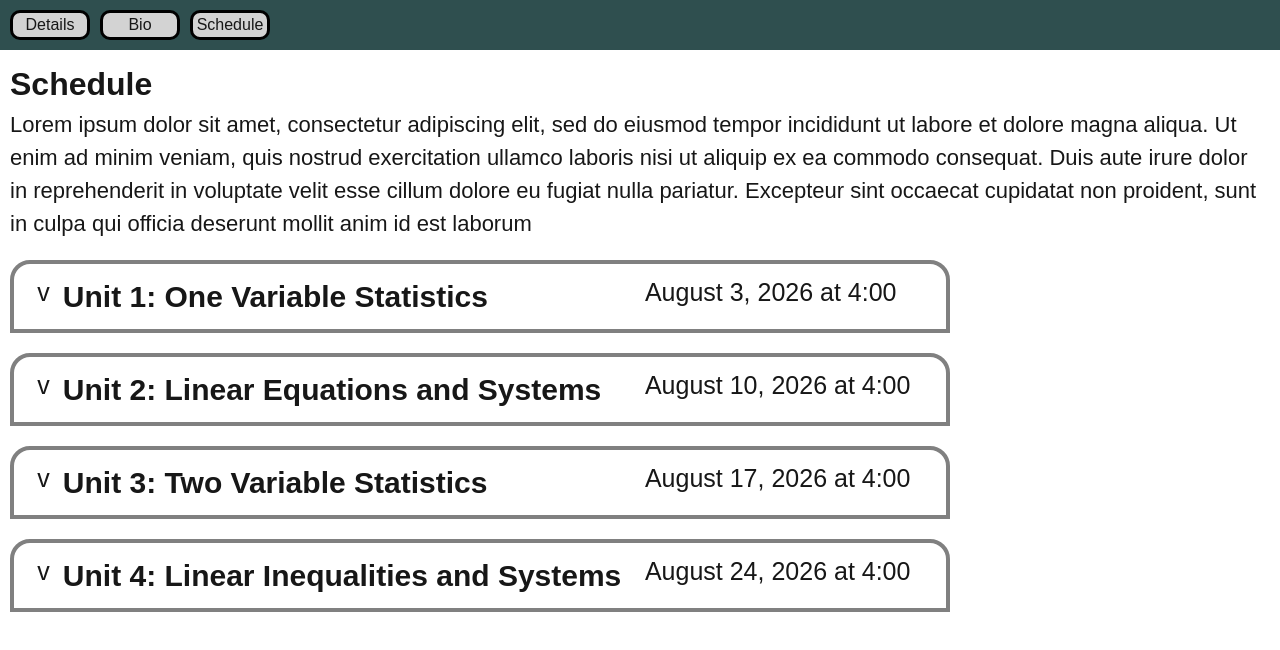
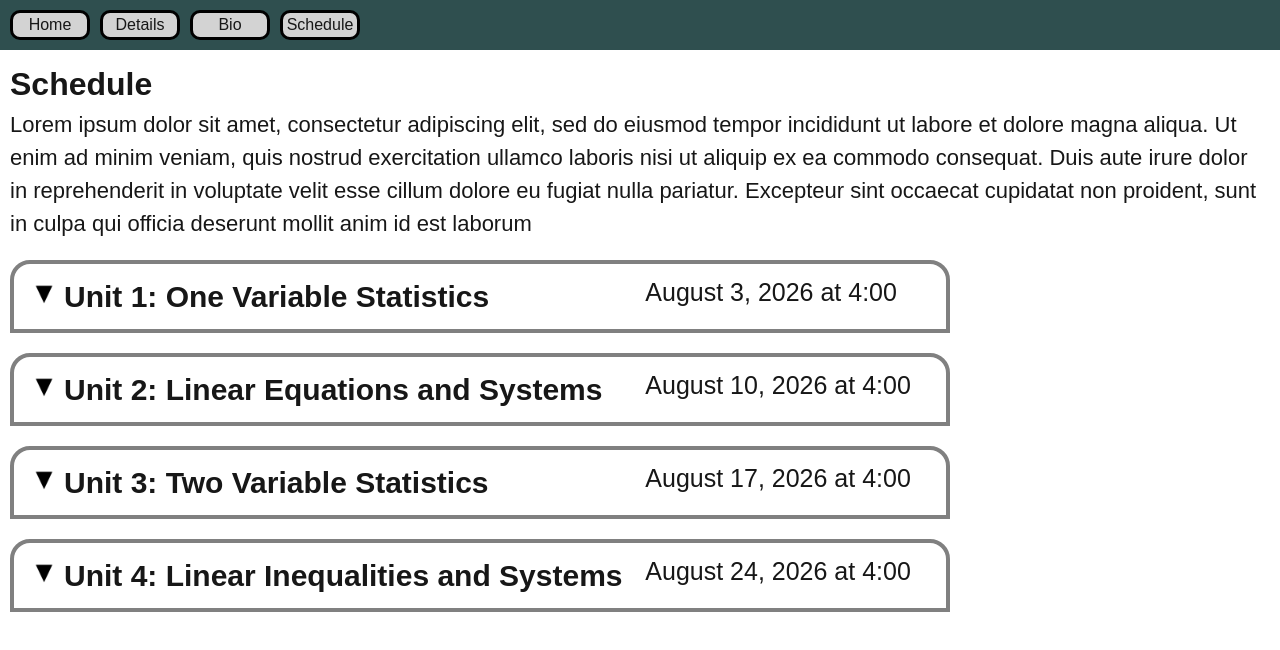
Before and after one commit to seanmd8/algebra-1-jumpstart, a Next.js app: page /algebra-1-jumpstart/schedule in a window 1280 px wide. Shown: the top 650 px of the page. Built offline with nearby package versions, Linux system fonts and the light colour scheme.

Commit message:
Fixed Pathing

```diff
--- a/app/components/Navbar.tsx
+++ b/app/components/Navbar.tsx
@@ -1,12 +1,13 @@
 "use client"
 
+import {path} from "../path";
 import "./Navbar.css";
 
 export function Navbar() {
-    const path = ``;
     return (
         <div className="navbar">
-            <NavbarButton link={`${path}`} text={`Details`} />
+            <NavbarButton link={`${path}`} text={`Home`} />
+            <NavbarButton link={`${path}/details`} text={`Details`} />
             <NavbarButton link={`${path}/bio`} text={`Bio`} />
             <NavbarButton link={`${path}/schedule`} text={`Schedule`} />
             {/*<NavbarButton link={`${path}/references`} text={`References`} />*/}
--- a/app/components/Portrait.tsx
+++ b/app/components/Portrait.tsx
@@ -1,7 +1,8 @@
 "use client"
 
+import {path} from "../path";
 import "./Portrait.css";
 
 export default function Portrait(props: {src: string, alt: string}){
-    return <img className="portrait" src={props.src} alt={props.alt} title={props.alt} />
+    return <img className="portrait" src={`${path}/${props.src}`} alt={props.alt} title={props.alt} />
 }
--- a/app/components/Unit.css
+++ b/app/components/Unit.css
@@ -17,9 +17,9 @@
 }
 
 .unit-expander{
-    font-size: 25px;
-    width: 40px;
-    text-align: center;
+    width: 20px;
+    height: 20px;
+    margin: 10px;
 }
 
 .unit-title{
--- a/app/components/Unit.tsx
+++ b/app/components/Unit.tsx
@@ -3,6 +3,7 @@
 import "./Unit.css";
 import "../globals.css";
 import { useState } from "react";
+import {path} from "../path";
 
 export default function Unit(props: {title: string, date: string, text: string[]}){
     var [expanded, setExpanded] = useState(false);
@@ -12,10 +13,11 @@ export default function Unit(props: {title: string, date: string, text: string[]
     const toggle = () => {
         setExpanded(!expanded);
     }
+    const arrow = expanded ? `${path}/up.png` : `${path}/down.png`;
     return (
         <div className="unit">
             <div className="unit-header" onClick={toggle}>
-                {expanded ? <p className="unit-expander"> ^ </p> : <p className="unit-expander"> v </p>}
+                <img src={arrow} alt="toggle expanded" className="unit-expander"/>
                 <h2 className="unit-title">{props.title}</h2>
                 <p className="unit-date">{props.date}</p>
             </div>
--- /dev/null
+++ b/app/details/page.tsx
@@ -0,0 +1,5 @@
+export default function Details() {
+  return (
+      <p>Hello World Details</p>
+  );
+}
--- a/app/page.tsx
+++ b/app/page.tsx
@@ -1,5 +1,7 @@
-export default function Details() {
+import { courseDescription } from "./text/home/courseDescription";
+
+export default function Home() {
   return (
-      <p>Hello World Details</p>
+      <p>{courseDescription}</p>
   );
 }
--- /dev/null
+++ b/app/path.tsx
@@ -0,0 +1,3 @@
+const path = `/algebra-1-jumpstart`;
+
+export {path};
--- /dev/null
+++ b/app/text/home/courseDescription.tsx
@@ -0,0 +1,7 @@
+const courseDescription = `
+    // Target Audience
+    This course is designed to give them a head start on learning Algebra 1 concepts to build strong
+    fundamentals which will help them as they head into the year. I am using the
+`
+
+export {courseDescription};
```
Also changed, not shown: public/down.png (added), public/up.png (added).
